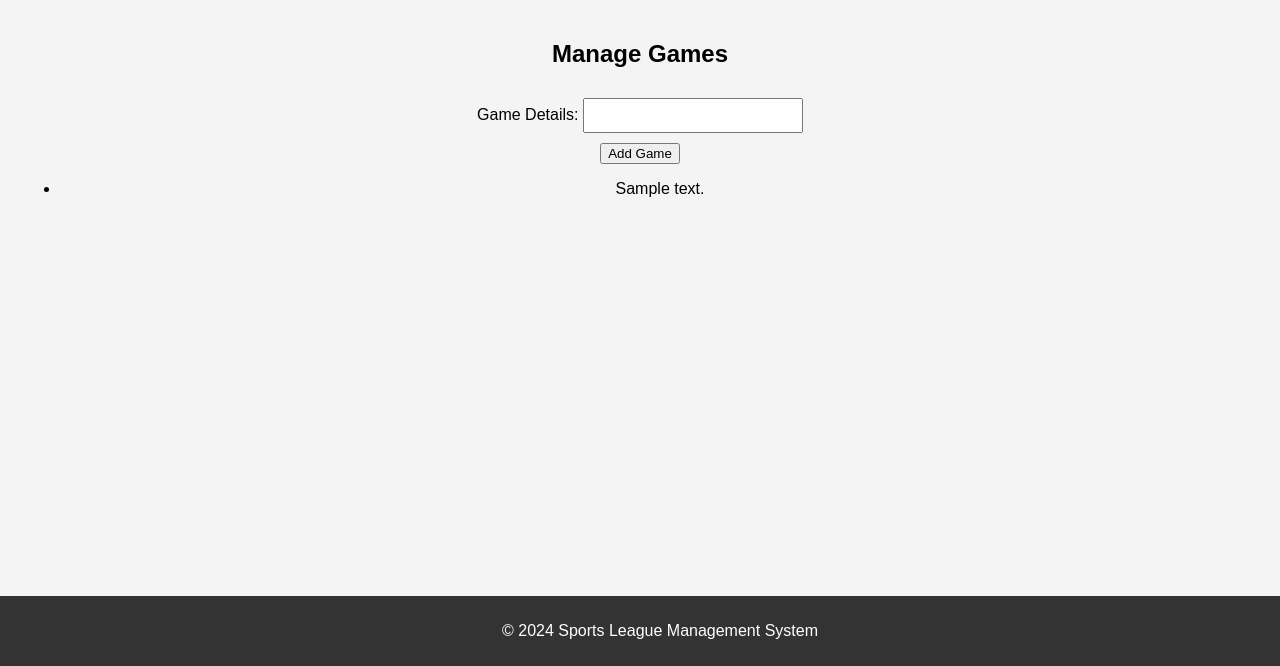
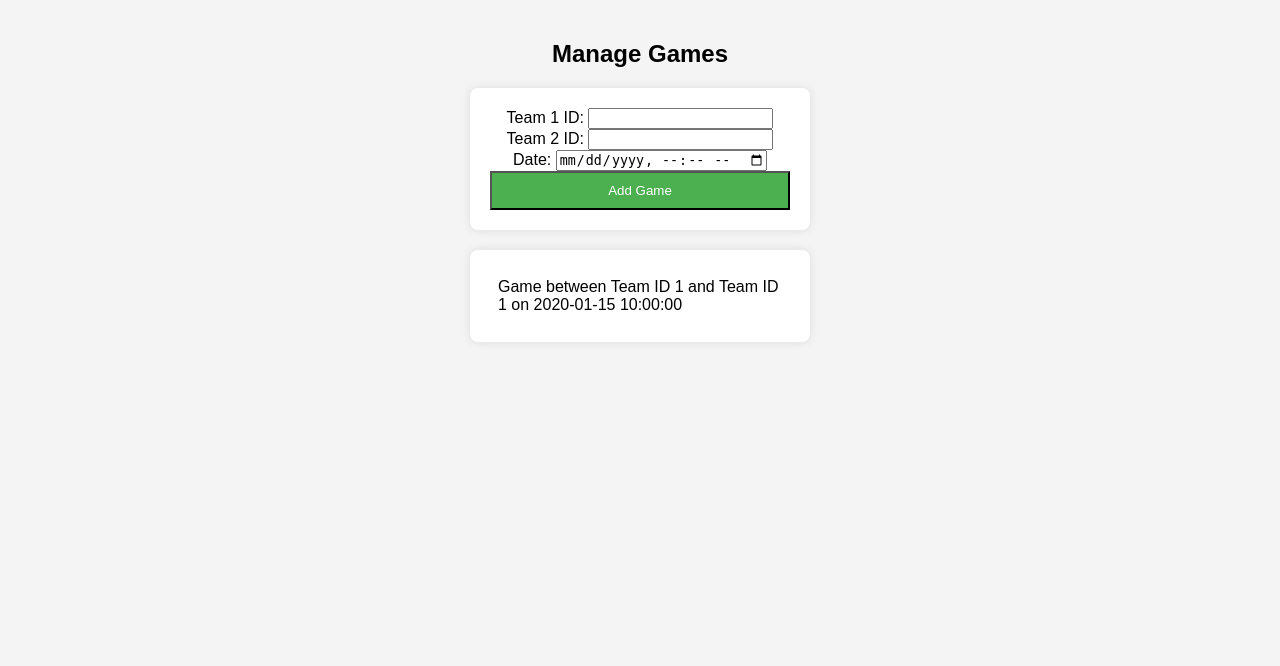
Before and after one commit to kaimg/Sports-League-Management-System, a Flask app: page /manage_games in a window 1280 px wide. Shown: the part 134-800 px from the top of the page. Run offline with Flask 3, Linux system fonts and the light colour scheme; a database or web service that is not in the repository returns one stand-in record (values such as "Sample title"); some libraries are stand-ins or nearby versions.

Commit message:
1.Implement addition to database from web 2. Stylize manage screens

```diff
--- a/app.py
+++ b/app.py
@@ -41,20 +41,46 @@ def register():
         return redirect(url_for('login'))
     return render_template('register.html')
 
-@app.route('/manage_teams')
+from flask import Flask, render_template, request, redirect, url_for
+
+@app.route('/manage_teams', methods=['GET', 'POST'])
 def manage_teams():
-    teams = query_db('SELECT * FROM teams')  # Adjust the SQL based on your schema
+    if request.method == 'POST':
+        team_name = request.form['team_name']
+        # Assume the function 'query_db' is your way to interact with the database
+        query_db('INSERT INTO teams (name) VALUES (%s)', [team_name], commit=True)
+        return redirect(url_for('manage_teams'))  # Redirect to clear the form / prevent re-submission
+
+    teams = query_db('SELECT * FROM teams', one=False)  # Fetch all teams to display
     return render_template('manage_teams.html', teams=teams)
 
-@app.route('/manage_players')
+@app.route('/manage_players', methods=['GET', 'POST'])
 def manage_players():
-    players = query_db('SELECT * FROM players')  # Adjust the SQL based on your schema
+    if request.method == 'POST':
+        player_name = request.form['player_name']
+        team_id = request.form['team_id']
+        position = request.form['position']
+        query_db('INSERT INTO players (team_id, name, position) VALUES (%s, %s, %s)',
+                 [team_id, player_name, position], commit=True)
+        return redirect(url_for('manage_players'))
+
+    players = query_db('SELECT * FROM players', one=False)
     return render_template('manage_players.html', players=players)
 
-@app.route('/manage_games')
+
+@app.route('/manage_games', methods=['GET', 'POST'])
 def manage_games():
-    games = query_db('SELECT * FROM games')  # Adjust the SQL based on your schema
+    if request.method == 'POST':
+        team1_id = request.form['team1_id']
+        team2_id = request.form['team2_id']
+        date = request.form['date']
+        query_db('INSERT INTO games (team1_id, team2_id, date) VALUES (%s, %s, %s)',
+                 [team1_id, team2_id, date], commit=True)
+        return redirect(url_for('manage_games'))
+
+    games = query_db('SELECT * FROM games', one=False)
     return render_template('manage_games.html', games=games)
+
 
 
 if __name__ == '__main__':
--- a/static/css/style.css
+++ b/static/css/style.css
@@ -60,3 +60,50 @@ button {
 button:hover {
     background-color: #3e66a3;
 }
+
+/* Styling for forms on management pages */
+.manage-form {
+    margin: 20px auto;
+    width: 300px;
+    background-color: #fff;
+    padding: 20px;
+    box-shadow: 0 0 10px rgba(0, 0, 0, 0.1);
+    border-radius: 8px;
+}
+
+.manage-form input[type="text"] {
+    width: calc(100% - 18px); /* Full width minus padding */
+    display: block;
+}
+
+.manage-form input[type="submit"] {
+    width: 100%;
+    padding: 10px;
+    background-color: #4CAF50; /* Green */
+    color: white;
+}
+
+.manage-form input[type="submit"]:hover {
+    background-color: #45a049;
+}
+
+/* Styling for the list of items */
+.item-list {
+    margin: 20px auto;
+    width: 300px;
+    background-color: #fff;
+    padding: 20px;
+    box-shadow: 0 0 10px rgba(0, 0, 0, 0.1);
+    border-radius: 8px;
+    list-style-type: none; /* Removes bullet points */
+}
+
+.item-list li {
+    border-bottom: 1px solid #ddd;
+    padding: 8px;
+    text-align: left;
+}
+
+.item-list li:last-child {
+    border-bottom: none;
+}
--- a/templates/base.html
+++ b/templates/base.html
@@ -27,8 +27,8 @@
     <main>
         {% block content %}{% endblock %}
     </main>
-    <footer>
+    <!--<footer>
         <p>© 2024 Sports League Management System</p>
-    </footer>
+    </footer>-->
 </body>
 </html>
--- a/templates/manage_games.html
+++ b/templates/manage_games.html
@@ -2,14 +2,19 @@
 
 {% block content %}
 <h2>Manage Games</h2>
-<form method="post" action="{{ url_for('manage_games') }}">
-    Game Details: <input type="text" name="game_details"><br>
+<form method="post" action="{{ url_for('manage_games') }}" class="manage-form">
+    <label for="team1_id">Team 1 ID:</label>
+    <input type="number" id="team1_id" name="team1_id" required>
+    <label for="team2_id">Team 2 ID:</label>
+    <input type="number" id="team2_id" name="team2_id" required>
+    <label for="date">Date:</label>
+    <input type="datetime-local" id="date" name="date" required>
     <input type="submit" value="Add Game">
 </form>
 
-<ul>
+<ul class="item-list">
     {% for game in games %}
-    <li>{{ game.details }}</li>
+    <li>Game between Team ID {{ game.team1_id }} and Team ID {{ game.team2_id }} on {{ game.date }}</li>
     {% endfor %}
 </ul>
 {% endblock %}
```
Also changed, not shown: templates/manage_players.html (+9 -4 lines), templates/manage_teams.html (+4 -3 lines).
